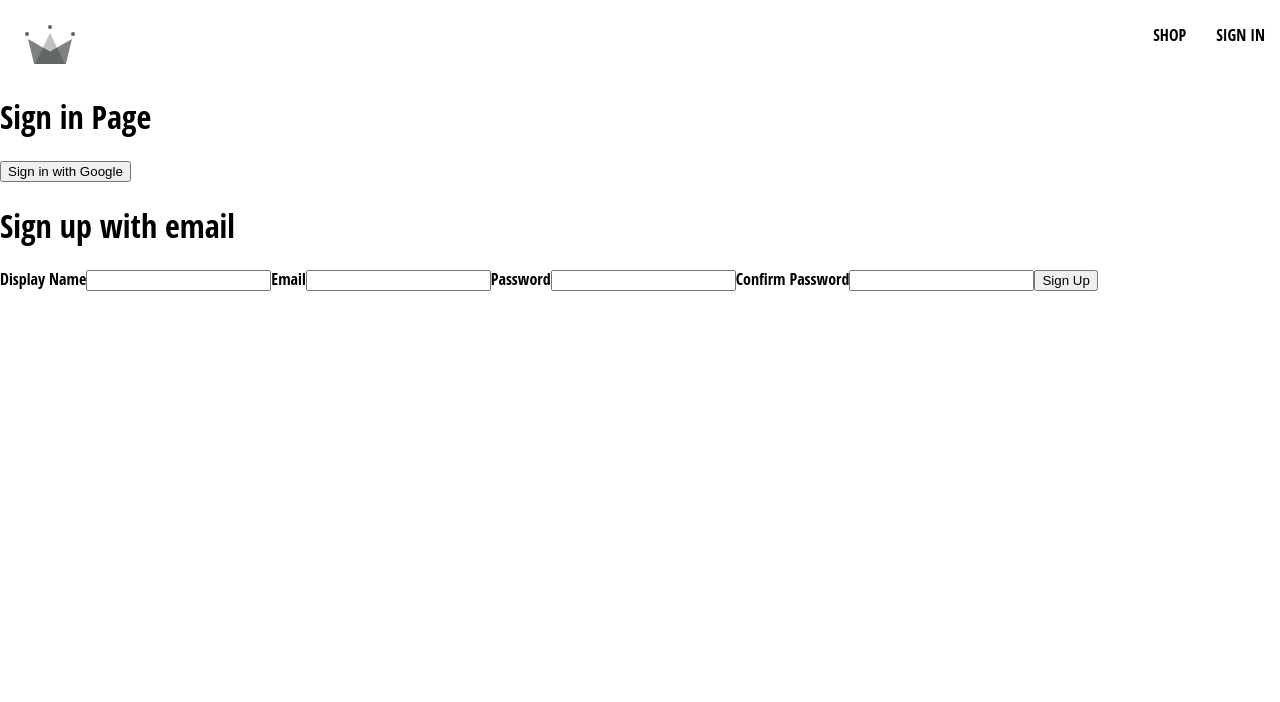
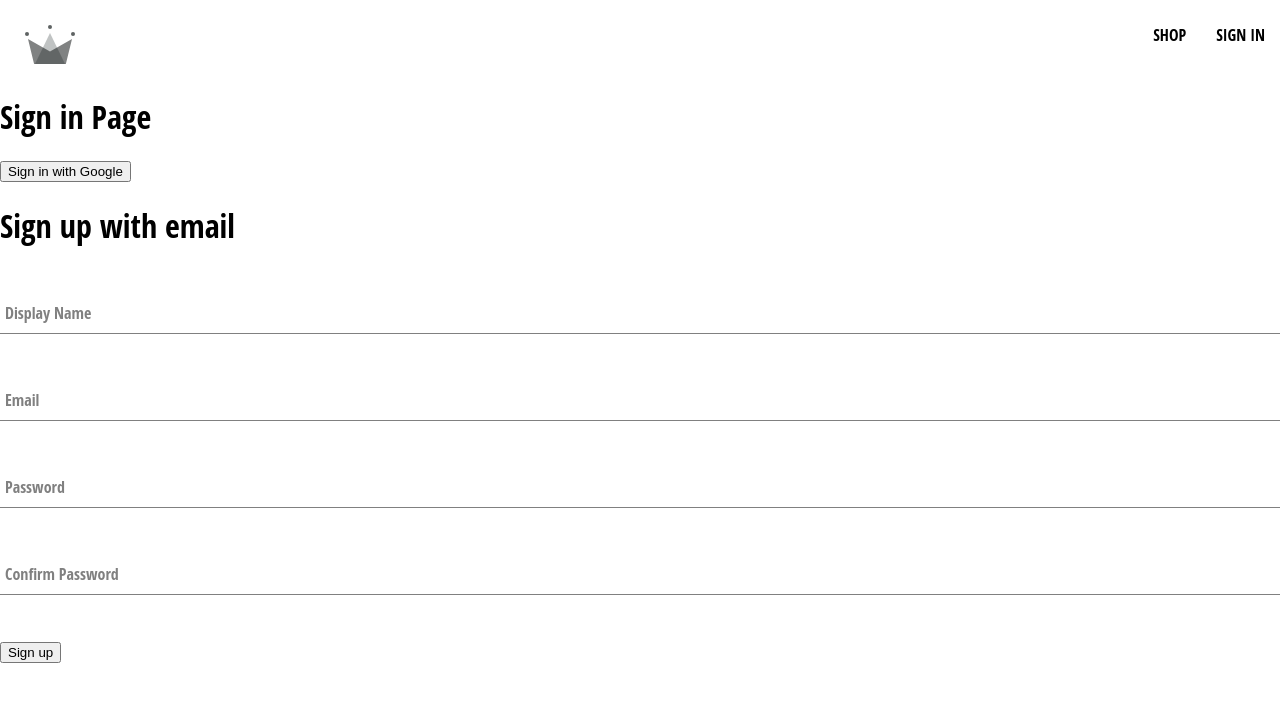
Before and after one commit to rmblake2010/crown_clothing, a React (Create React App) app: page /sign-in in a window 1280 px wide. Shown: the top 702 px of the page. Built offline with nearby package versions, Linux system fonts and the light colour scheme; a web font is replaced by a local one.

Commit message:
finished sign up form with email and password , added styling to sign up form

```diff
--- /dev/null
+++ b/src/components/form-input/form-input.component.jsx
@@ -0,0 +1,22 @@
+import './form-input.styles.scss'
+
+
+const FormInput = ({label, ...otherProps}) => {
+    return(
+        <div className='group'>
+        <input className='form-input' {...otherProps}/>
+            {label && (
+                <label
+                className={`${
+                    otherProps.value.length ? 'shrink' : '' }
+                    form-input-label`}>
+                        {label}
+                </label>
+            )
+            }
+        </div>
+    )
+
+}
+
+export default FormInput
--- /dev/null
+++ b/src/components/form-input/form-input.styles.scss
@@ -0,0 +1,54 @@
+$sub-color: grey;
+$main-color: black;
+
+@mixin shrinkLabel {
+  top: -14px;
+  font-size: 12px;
+  color: $main-color;
+}
+
+.group {
+  position: relative;
+  margin: 45px 0;
+
+  .form-input {
+    background: none;
+    background-color: white;
+    color: $sub-color;
+    font-size: 18px;
+    padding: 10px 10px 10px 5px;
+    display: block;
+    width: 100%;
+    border: none;
+    border-radius: 0;
+    border-bottom: 1px solid $sub-color;
+    margin: 25px 0;
+
+    &:focus {
+      outline: none;
+    }
+
+    &:focus ~ .form-input-label {
+      @include shrinkLabel();
+    }
+  }
+
+  input[type='password'] {
+    letter-spacing: 0.3em;
+  }
+
+  .form-input-label {
+    color: $sub-color;
+    font-size: 16px;
+    font-weight: normal;
+    position: absolute;
+    pointer-events: none;
+    left: 5px;
+    top: 10px;
+    transition: 300ms ease all;
+
+    &.shrink {
+      @include shrinkLabel();
+    }
+  }
+}
--- a/src/components/sign-up-form/sign-up-form.component.jsx
+++ b/src/components/sign-up-form/sign-up-form.component.jsx
@@ -1,4 +1,5 @@
 import { useState } from "react"
+import FormInput from "../form-input/form-input.component"
 
 import { createAuthUserWithEmailAndPassword, createUserDocumentFromAuth } from "../../utils/firebase/firebase.utils"
 
@@ -14,16 +15,21 @@
     const [formFields, setFormFields] = useState(defaultFormFields)
     const { displayName, email, password, confirmPassword }= formFields
 
+    const resetFormFields = () => {
+        setFormFields(defaultFormFields)
+    }
+
     const handleSubmit = async (e) => {
         e.preventDefault()
         if(password !== confirmPassword){
-            return console.log('password & confirm password must be the same')
+            alert('password & confirm password must be the same')
+            return;
         }
 
         try{
             const {user} = await createAuthUserWithEmailAndPassword(email, password)
-            user.displayName = displayName
-            const userDocRef = await createUserDocumentFromAuth(user)
+            const userDocRef = await createUserDocumentFromAuth(user, {displayName})
+            resetFormFields()
            // console.log('User was added to DB')
         }catch(err){
             console.log(err)
@@ -40,15 +46,39 @@
         <div>
             <h1>Sign up with email</h1>
             <form onSubmit={handleSubmit}>
-                <label>Display Name</label>
-                <input type='text' name="displayName" value={displayName} required onChange={handleChange}/>
-                <label>Email</label>
-                <input type='email' name="email" value={email} required onChange={handleChange}/>
-                <label>Password</label>
-                <input type='password' name="password" value={password} required onChange={handleChange}/>
-                <label>Confirm Password</label>
-                <input type='password' name="confirmPassword" value={confirmPassword} required onChange={handleChange}/>
-                <button type="submit">Sign Up</button>
+                <FormInput
+                    label='Display Name'
+                    type='text'
+                    name='displayName'
+                    value={displayName}
+                    onChange={handleChange}
+                    required
+                />
+                <FormInput
+                    label='Email'
+                    type='email'
+                    name='email'
+                    value={email}
+                    onChange={handleChange}
+                    required
+                />
+                <FormInput
+                    label='Password'
+                    type='password'
+                    name='password'
+                    value={password}
+                    onChange={handleChange}
+                    required
+                />
+                <FormInput
+                    label='Confirm Password'
+                    type='password'
+                    name='confirmPassword'
+                    value={confirmPassword}
+                    onChange={handleChange}
+                    required
+                />
+                <button type="submit">Sign up</button>
             </form>
         </div>
     )
--- a/src/utils/firebase/firebase.utils.js
+++ b/src/utils/firebase/firebase.utils.js
@@ -34,7 +34,7 @@
 
   export const db = getFirestore()
 
-  export const createUserDocumentFromAuth = async (userAuth) => {
+  export const createUserDocumentFromAuth = async (userAuth, additionalInfo = {}) => {
     if(!userAuth) return;
 
     const userDocRef = doc(db, 'users', userAuth.uid)
@@ -49,7 +49,9 @@
             await setDoc(userDocRef, {
                 displayName,
                 email,
-                createdAt
+                createdAt,
+                ...additionalInfo,
+
             })
 
         }catch(err){
```
